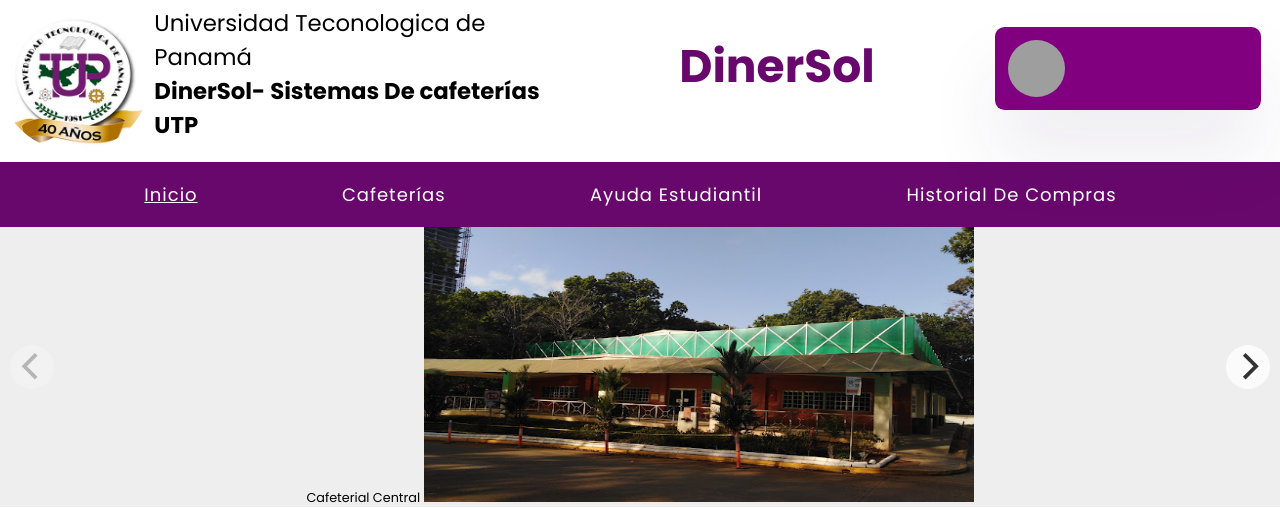
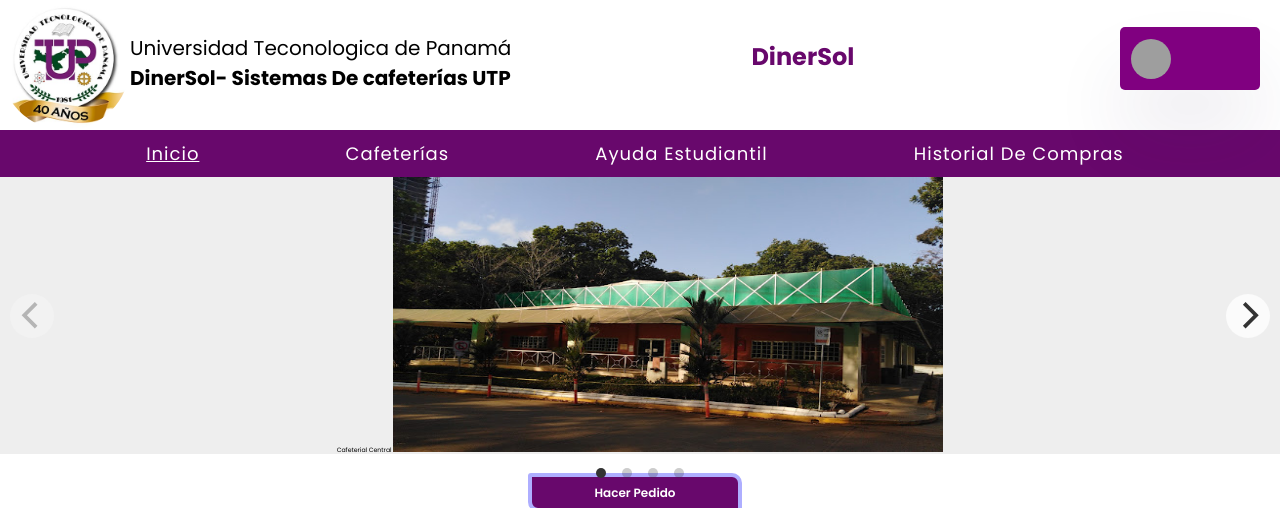
Before and after one commit to PedroArias1800/DinerSol, a PHP site: page /Secciones/paginaPrincipal.php in a window 1280 px wide; the page is wider, and only the part inside the window is pictured. Shown: the top 508 px of that part. Run offline with PHP 8.4, Linux system fonts and the light colour scheme; the visitor is signed in with stand-in values (Sample User, id 1); data that the repository does not hold is empty; grey boxes are pictures that could not be loaded.

Commit message:
mas mejoras

```diff
--- a/Css/footerHeader.css
+++ b/Css/footerHeader.css
@@ -2,19 +2,26 @@
 .footer{
     display: flex;
     align-items: center;
+    justify-content: center;
     background-color: #51034f;
     padding-top: 3.5%;
     padding-bottom: 3.5%;
     color: white;
 }
 .footer img{
-    margin-left: 12%;
+    margin-right: 0rem;
     border-radius: 50%;
+}
+.header .imgutp{
+    width: 130px;
+}
+.imgutp{
+    width: 550;
 }
 .footer h3, footer a{
     margin-left: 2.5%;
     font-weight: normal;
-    font-size: 1vw;
+    font-size:0.8rem;
 }
 @media (min-width: 768px){
 .header{
@@ -22,6 +29,7 @@
     justify-content:space-between;
     align-items: center;
 }
+
 
 
 }
@@ -78,8 +86,8 @@
 }
 
 .imagen p{
-    font-size: 1.2rem;
-    margin-left: 1%;
+    font-size: 2rem;
+
     margin-top: 1%;
 }
 
@@ -95,11 +103,11 @@
   }
 
   .author-card {
-      margin-right: 1rem;
+      margin-right: 2rem;
     display: flex;
     align-items: center;
     gap: 0.75rem;
-    padding: 0.7rem;
+    padding: 1.15rem;
     min-width: 14rem;
     border-color: #4c4954;
     border-radius: 0.5rem;
@@ -109,22 +117,22 @@
   }
 
   .author-img {
-    width: 3rem;
-    height: 3rem;
+    width: 4rem;
+    height: 4rem;
   }
 
   .author-h2 {
     margin: 0 0 2px;
     line-height: 1;
     font-weight: 600;
-    font-size: 0.975rem;
+    font-size: 1.575rem;
   }
 
   .author-h3 {
     margin: 0;
     line-height: 1;
     font-weight: 600;
-    font-size: 1rem;
+    font-size: 1.25rem;
     color: #a19eab;
   }
 
--- a/Css/paginaPrincipal.css
+++ b/Css/paginaPrincipal.css
@@ -1,9 +1,24 @@
+html {
+    box-sizing: border-box;
+    font-size: 62.5%;
+    font-family: "Euclid Circular A", Poppins;
+
+  }
+  *,
+  *:before,
+  *:after {
+    box-sizing: inherit;
+  }
+
+
 body{
     margin: 0px;
     font-family: "Euclid Circular A", Poppins;
-    font-size: 1vw;
+    font-size: 62%;
     overflow-x: hidden;
 }
+
+
 .ImagenTituloNoticia{
     display: flex;
     align-items: center;
@@ -266,9 +281,12 @@
 .PagarCancelar .botones:hover{
     background-color: #51034f;
 }
-.btnHacerPedido{
+.pedido .btnHacerPedido{
+
+    font-size: 1.2rem;
+    font-weight: 600;
     background-color: #68086c;
-    padding: 0.2% 5% 0.2% 5%;
+    padding: 0.5% 5% 0.5% 5%;
     border-radius: 3px 10px;
     color: white;
     transition: all 0.35s;
@@ -380,7 +401,7 @@
     max-width: 120rem;
     margin: 0 auto;
 }
-.img{
+.imga{
     width: 150px;
     height: 140px;
 }
@@ -519,7 +536,7 @@
     color: white;
   }
 
-  img{
+  .imga{
       background-size: cover;
     width:  550px;
     height: 275px;
--- a/Secciones/header.php
+++ b/Secciones/header.php
@@ -16,7 +16,7 @@
     <body>
         <div class="header">
             <div class="imagen">
-            <img class="img" src="../Imagenes/utpOp.jpg" alt="UTP Logo" width="8%" height="1%">
+            <img class="imgutp" src="../Imagenes/utpOp.jpg" alt="UTP Logo" width="8%" height="1%">
             <p>Universidad Teconologica de Panamá <br> <strong>DinerSol- Sistemas De cafeterías UTP</strong></p>
             </div>
          <div class="titulo">
--- a/Secciones/paginaPrincipal.php
+++ b/Secciones/paginaPrincipal.php
@@ -30,19 +30,19 @@
   data-flickity-options='{ "fade": true }'>
   <div class="imagen1">
       <label for="">Cafeterial Central</label>
-       <img src="../Imagenes/cafcentral.jpg" alt="">
+       <img class="imga" src="../Imagenes/cafcentral.jpg" alt="">
   </div>
  <div class="imagen1">
  <label for="">Cafeterial Central</label>
-     <img src="../Imagenes/CafeteriaCentral.jpg" alt="">
+     <img class="imga" src="../Imagenes/CafeteriaCentral.jpg" alt="">
  </div>
   <div class="imagen1">
   <label for="">Cafeterial Central</label>
-      <img src="../Imagenes/CafeteriaEdi1P2.PNG" alt="">
+      <img class="imga" src="../Imagenes/CafeteriaEdi1P2.PNG" alt="">
   </div>
   <div class="imagen1">
   <label for="">Cafeterial Central</label>
-       <img src="../Imagenes/CafeteriaEdi1PB.PNG" alt="">
+       <img class="imga" src="../Imagenes/CafeteriaEdi1PB.PNG" alt="">
   </div>
 
 </div>
@@ -50,11 +50,11 @@
         <?php $idPedido = $datos->query("SELECT id_orden FROM orden
                                          WHERE id_usuario = '$datosDelUsuario->id_usuario' AND created_at = (SELECT MAX(created_at) FROM orden WHERE id_usuario = '$datosDelUsuario->id_usuario')"); ?>
 
-        <div style="padding: 1.5%; display: flex; justify-content: space-around;">
+        <div class="pedido" style="padding: 1.5%; display: flex; justify-content: space-around;">
             <?php while($pedido = $idPedido->fetch(PDO::FETCH_OBJ)){ ?>
             <h2 style="text-align: center;">Número identificador de su último pedido: <strong><?php echo $pedido->id_orden; ?></strong></h2>
             <?php } ?>
-            <a href="" class="btnHacerPedido" style="margin: -0.5% 0 0 0;"><h2 style="color: white">Hacer Pedido</h2></a>
+            <a href="" class="btnHacerPedido" >Hacer Pedido</a>
         </div>
         <main class="contenedor">
 
```
Also changed, not shown: other parts of Css/paginaPrincipal.css (+15 -16 lines).
